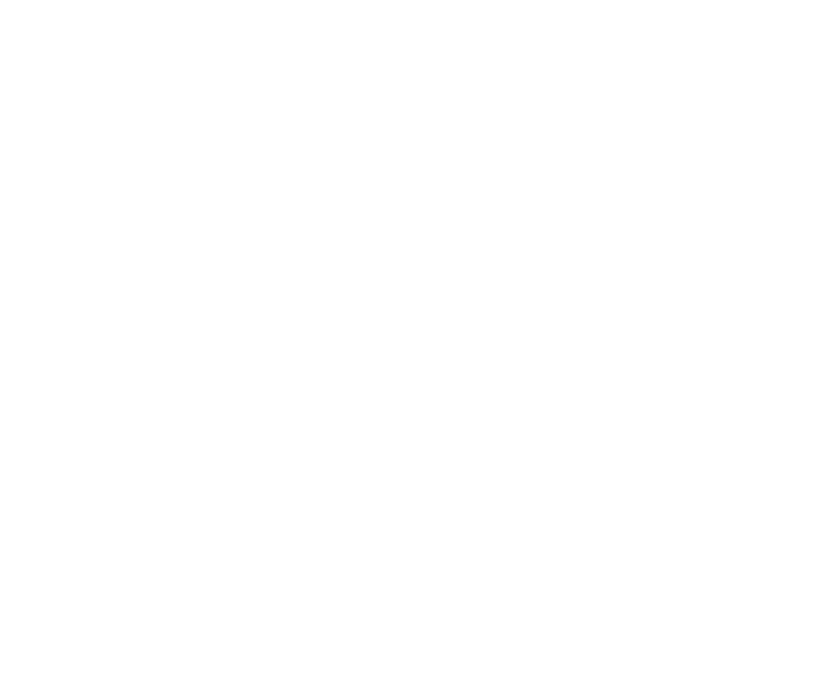
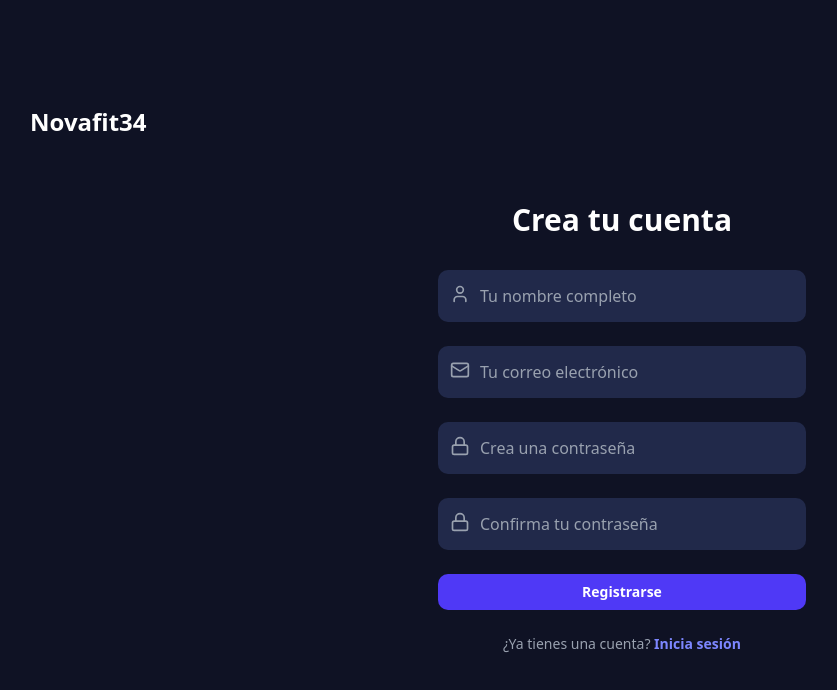
Before and after one commit to Byticode/frontend-novafit34, a React (Vite) app: page /register in a window 1280 px wide. Before the commit this address had no page. Shown: the top 690 px of the page, without its empty margins (18-855 px from the left). Built offline with nearby package versions, Linux system fonts and the light colour scheme.

Commit message:
create register page

```diff
--- /dev/null
+++ b/src/pages/auth/RegisterPage.tsx
@@ -0,0 +1,196 @@
+import React, { useState } from 'react';
+import { useNavigate, Link } from 'react-router-dom';
+import { User, Mail, Lock } from 'lucide-react';
+import { Button } from '../../components/ui/button';
+
+export const RegisterPage: React.FC = () => {
+  const [fullName, setFullName] = useState('');
+  const [email, setEmail] = useState('');
+  const [password, setPassword] = useState('');
+  const [confirmPassword, setConfirmPassword] = useState('');
+  const [errors, setErrors] = useState({
+    fullName: '',
+    email: '',
+    password: '',
+    confirmPassword: '',
+    form: '',
+  });
+  const navigate = useNavigate();
+
+  const handleRegister = (e: React.FormEvent) => {
+    e.preventDefault();
+
+    const newErrors = {
+      fullName: '',
+      email: '',
+      password: '',
+      confirmPassword: '',
+      form: '',
+    };
+    let hasError = false;
+
+    // Validaciones
+    if (!fullName) {
+      newErrors.fullName = 'El nombre completo es requerido.';
+      hasError = true;
+    }
+    if (!email) {
+      newErrors.email = 'El correo electrónico es requerido.';
+      hasError = true;
+    } else if (!/\S+@\S+\.\S+/.test(email)) {
+      newErrors.email = 'El correo electrónico no es válido.';
+      hasError = true;
+    }
+    if (!password) {
+      newErrors.password = 'La contraseña es requerida.';
+      hasError = true;
+    } else if (password.length < 6) {
+      newErrors.password = 'La contraseña debe tener al menos 6 caracteres.';
+      hasError = true;
+    }
+    if (!confirmPassword) {
+      newErrors.confirmPassword = 'Debes confirmar la contraseña.';
+      hasError = true;
+    } else if (password !== confirmPassword) {
+      newErrors.confirmPassword = 'Las contraseñas no coinciden.';
+      hasError = true;
+    }
+
+    setErrors(newErrors);
+
+    if (hasError) return;
+
+    // registrar usuario (simulado)
+    console.log('Registrando usuario:', { fullName, email, password });
+
+    navigate('/login');
+  };
+
+  return (
+    <div className="min-h-screen bg-bg-primary flex flex-col items-center justify-center p-4">
+      <div className="w-full flex justify-start mb-6">
+        <span className="text-2xl font-bold text-white ml-8">Novafit34</span>
+      </div>
+      <div className="p-6 md:p-10 w-full max-w-md">
+        <h2 className="text-center text-3xl font-bold text-white mb-8">
+          Crea tu cuenta
+        </h2>
+        <form onSubmit={handleRegister} className="space-y-6">
+          {/* Nombre Completo */}
+          <div className="relative">
+            <User
+              className="absolute left-3 top-6 -translate-y-1/2 text-gray-400"
+              size={20}
+            />
+            <input
+              type="text"
+              placeholder="Tu nombre completo"
+              value={fullName}
+              onChange={(e) => {
+                setFullName(e.target.value);
+                setErrors((prev) => ({ ...prev, fullName: '' }));
+              }}
+              className={`w-full p-3 pl-10 rounded-lg bg-blue-primary text-white placeholder-gray-400 border-2 ${
+                errors.fullName ? 'border-red-500' : 'border-transparent'
+              } focus:outline-none focus:ring-2 focus:ring-indigo-500`}
+            />
+            {errors.fullName && (
+              <p className="mt-1 text-xs text-red-500">{errors.fullName}</p>
+            )}
+          </div>
+
+          {/* Correo Electrónico */}
+          <div className="relative">
+            <Mail
+              className="absolute left-3 top-6 -translate-y-1/2 text-gray-400"
+              size={20}
+            />
+            <input
+              type="email"
+              placeholder="Tu correo electrónico"
+              value={email}
+              onChange={(e) => {
+                setEmail(e.target.value);
+                setErrors((prev) => ({ ...prev, email: '' }));
+              }}
+              className={`w-full p-3 pl-10 rounded-lg bg-blue-primary text-white placeholder-gray-400 border-2 ${
+                errors.email ? 'border-red-500' : 'border-transparent'
+              } focus:outline-none focus:ring-2 focus:ring-indigo-500`}
+            />
+            {errors.email && (
+              <p className="mt-1 text-xs text-red-500">{errors.email}</p>
+            )}
+          </div>
+
+          {/* Contraseña */}
+          <div className="relative">
+            <Lock
+              className="absolute left-3 top-6 -translate-y-1/2 text-gray-400"
+              size={20}
+            />
+            <input
+              type="password"
+              placeholder="Crea una contraseña"
+              value={password}
+              onChange={(e) => {
+                setPassword(e.target.value);
+                setErrors((prev) => ({ ...prev, password: '' }));
+              }}
+              className={`w-full p-3 pl-10 rounded-lg bg-blue-primary text-white placeholder-gray-400 border-2 ${
+                errors.password ? 'border-red-500' : 'border-transparent'
+              } focus:outline-none focus:ring-2 focus:ring-indigo-500`}
+            />
+            {errors.password && (
+              <p className="mt-1 text-xs text-red-500">{errors.password}</p>
+            )}
+          </div>
+
+          {/* Confirmar Contraseña */}
+          <div className="relative">
+            <Lock
+              className="absolute left-3 top-6 -translate-y-1/2 text-gray-400"
+              size={20}
+            />
+            <input
+              type="password"
+              placeholder="Confirma tu contraseña"
+              value={confirmPassword}
+              onChange={(e) => {
+                setConfirmPassword(e.target.value);
+                setErrors((prev) => ({ ...prev, confirmPassword: '' }));
+              }}
+              className={`w-full p-3 pl-10 rounded-lg bg-blue-primary text-white placeholder-gray-400 border-2 ${
+                errors.confirmPassword ? 'border-red-500' : 'border-transparent'
+              } focus:outline-none focus:ring-2 focus:ring-indigo-500`}
+            />
+            {errors.confirmPassword && (
+              <p className="mt-1 text-xs text-red-500">
+                {errors.confirmPassword}
+              </p>
+            )}
+          </div>
+
+          {/* Botón de Registro */}
+          <Button
+            type="submit"
+            className="w-full bg-indigo-600 text-white font-bold py-3 px-4 rounded-lg hover:bg-indigo-700 transition-colors cursor-pointer"
+          >
+            Registrarse
+          </Button>
+        </form>
+
+        <div className="text-center mt-6">
+          <p className="text-sm text-gray-400">
+            ¿Ya tienes una cuenta?{' '}
+            <Link
+              to="/login"
+              className="text-indigo-400 hover:text-indigo-500 font-bold"
+            >
+              Inicia sesión
+            </Link>
+          </p>
+        </div>
+      </div>
+    </div>
+  );
+};
--- a/src/routes/routes.tsx
+++ b/src/routes/routes.tsx
@@ -2,6 +2,7 @@
 import { Routes, Route, Navigate, useLocation } from 'react-router-dom';
 import { AdminLayout } from '../layouts/AdminLayout.tsx';
 import { LoginPage } from '../pages/auth/LoginPage.tsx';
+import { RegisterPage } from '../pages/auth/RegisterPage.tsx';
 import { AdminDashboardPage } from '../pages/admin/AdminDashboardPage.tsx';
 import { ClassesPage } from '../pages/admin/ClassesPage.tsx';
 import { useAuth } from '../hooks/UseAuth.tsx';
@@ -30,8 +31,8 @@
   return (
     <Routes>
       <Route path="/login" element={<LoginPage />} />
-      {/* ruta para registro y recuperación */}
-      {/* <Route path="/register" element={} /> */}
+      <Route path="/register" element={<RegisterPage />} />
+      {/* ruta para recuperación */}
 
       {/* Rutas Privadas del Administrador */}
       {/* Envolvemos todas las vistas de admin en AdminLayout y PrivateRoute */}
```
